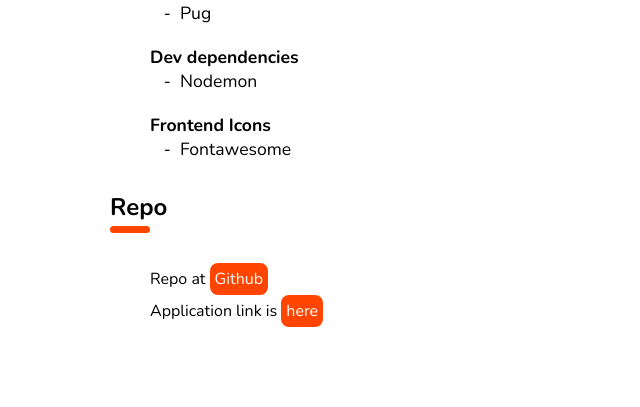
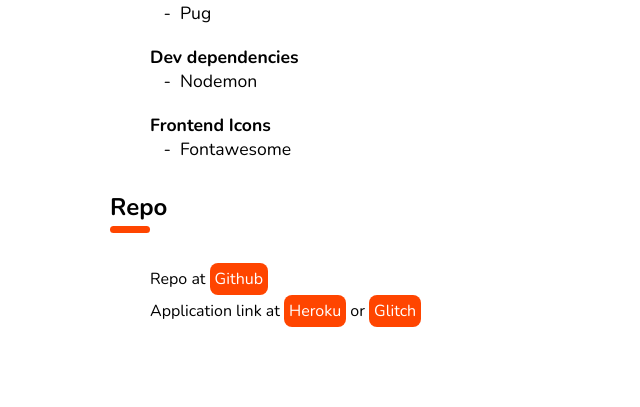
Before and after one commit to mirsadikov/Image-Gallery, a Node server app: page /about in a window 1280 px wide. Shown: the part 862-1269 px from the top of the page, without its empty margins (0-640 px from the left). Run offline with Node 20, Linux system fonts and the light colour scheme.

Commit message:
fix, markdown

```diff
--- a/views/about.pug
+++ b/views/about.pug
@@ -32,5 +32,7 @@ block content
         .sectionBody
             p.about  Repo at
                 a.repo(href="https://github.com/wiut00012860/WebTech.CW2.12860") Github
-            p.about  Application link is
-                a.repo(href="http://example.com") here
+            p.about  Application link at
+                a.repo(href="https://wt-12860.herokuapp.com/" target="blank") Heroku
+                span  or
+                a.repo(href="http://example.com" target="blank") Glitch
```
Also changed, not shown: README.md.
